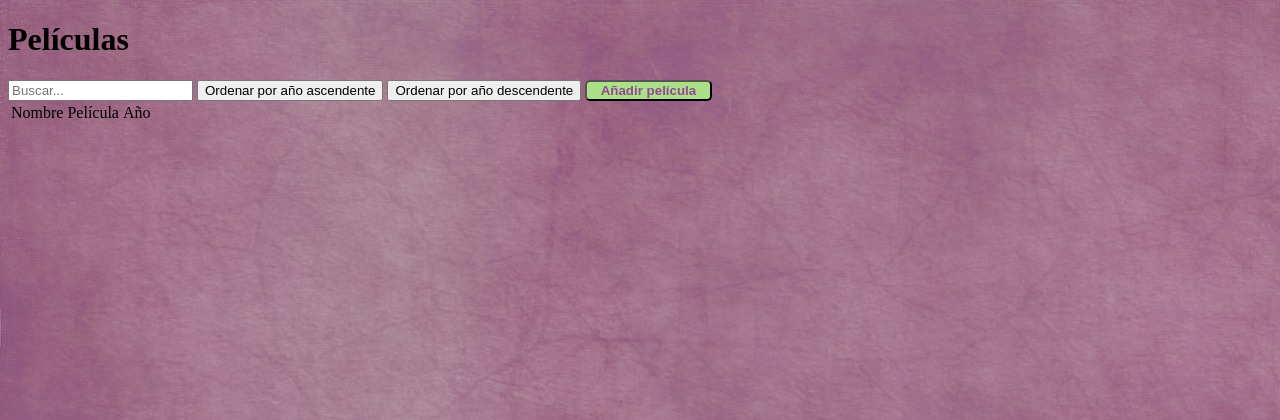
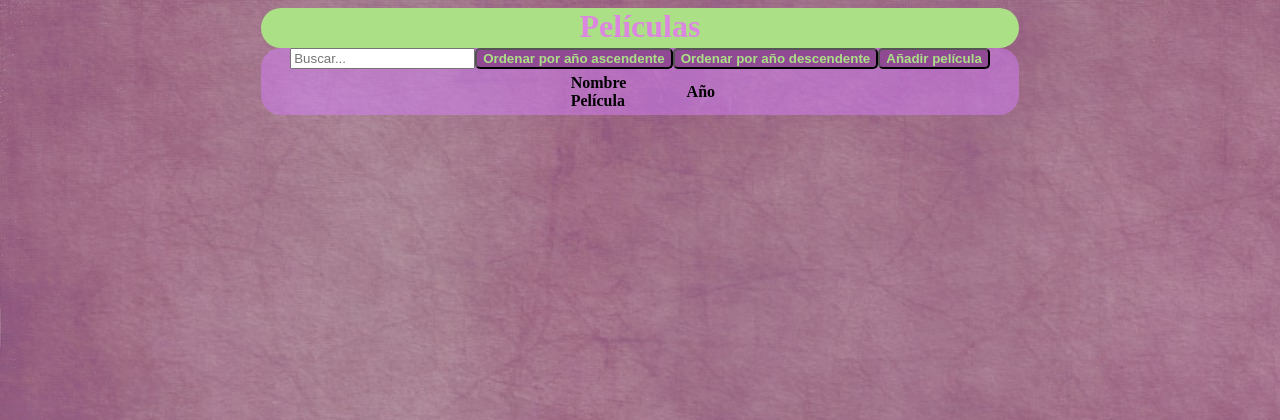
Before and after one commit to soniaArenas/filmoteca, a PHP site: page / in a window 1280 px wide. Shown: the top 420 px of the page. Run offline with PHP 8.4, Linux system fonts and the light colour scheme; data that the repository does not hold is empty.

Commit message:
Añadidos estilos

```diff
--- a/Assets/Css/style.css
+++ b/Assets/Css/style.css
@@ -1,19 +1,66 @@
 body{
-	background-image: url("../Img/purple.jpg");
+	background-image: url("../img/purple.jpg");
 }
-header{
+
+#title{
 	background-color:#ACE087;
 	color:#DB87E0;
 	font-weight: bold;
 	text-align: center;
+	height: 40px;
+	width: 60%;
+	border-radius: 20px;
+	margin: 0 auto;
+
+}
+
+#content{
+background-color:#D67FFF77;
+max-width: 60%;
+margin: 0 auto;
+border-radius: 20px;
+}
+#searchDiv{
+	margin: 0 auto;
+	display: flex;
+	justify-content: center;
+
+}
+
+.btn{
+	background-color:#904A94;
+	color:#ACE087;
+	font-weight: bold;
+	border-radius: 5px;
+
+
 }
 
 
-#addBtn{
+
+#addFilmDiv{
+
+	border-radius: 10px;
+
+}
+
+.headTable{
+	background-color:color:#ACE087;
+	font-weight: bold;
+	color:
+}
+#result{
+	display: flex;
+	justify-content: center;
+}
+td{
+	padding:2%;
+	margin:10%;
+
+}
+.clsEven{
 	background-color:#ACE087;
-	color:#904A94;
-	font-weight: bold;
-	width: 10%;
-	height: auto;
-	border-radius: 5px;
 }
+.clsOdd{
+	background-color:#904A94;
+}
```
